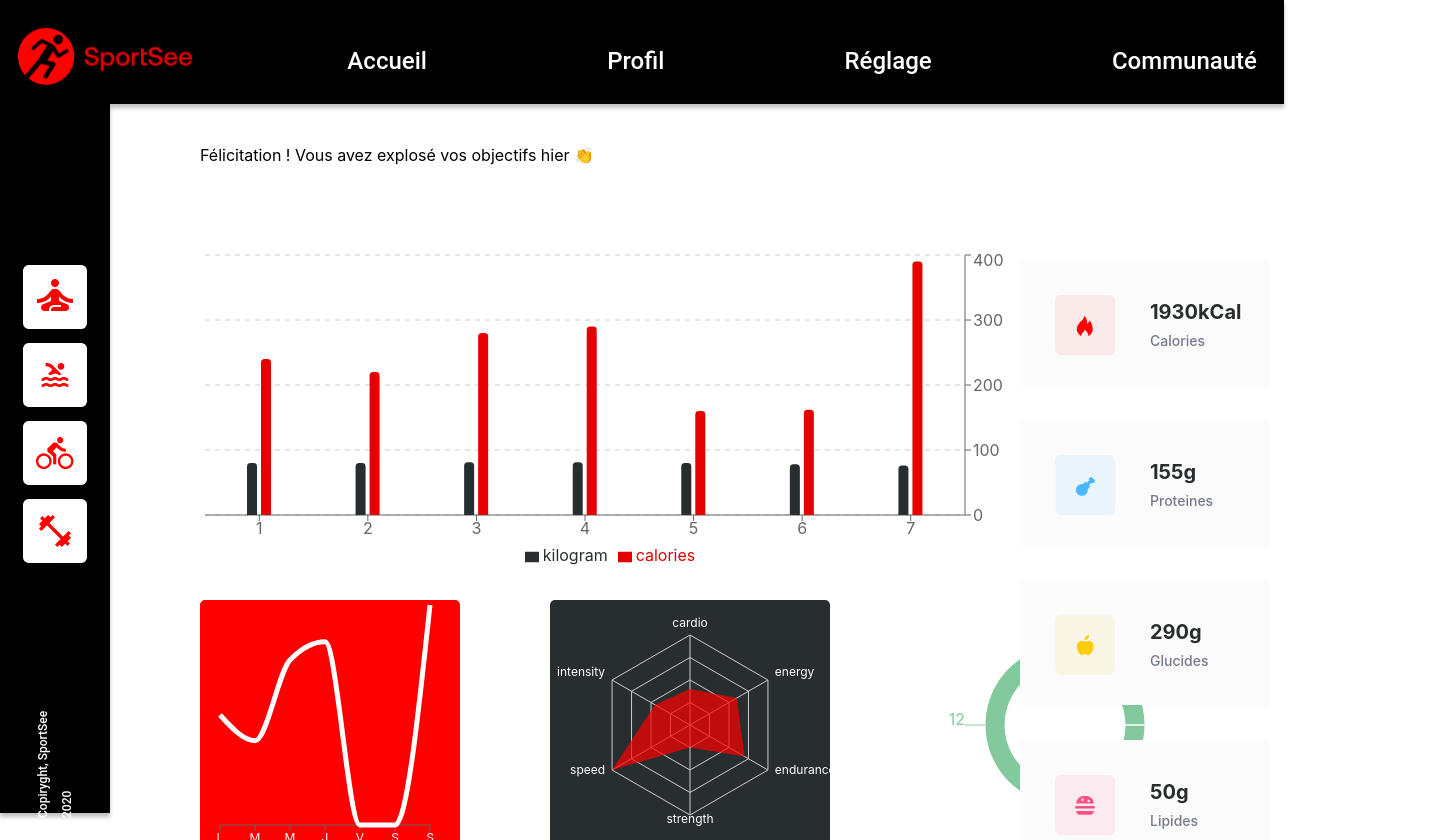
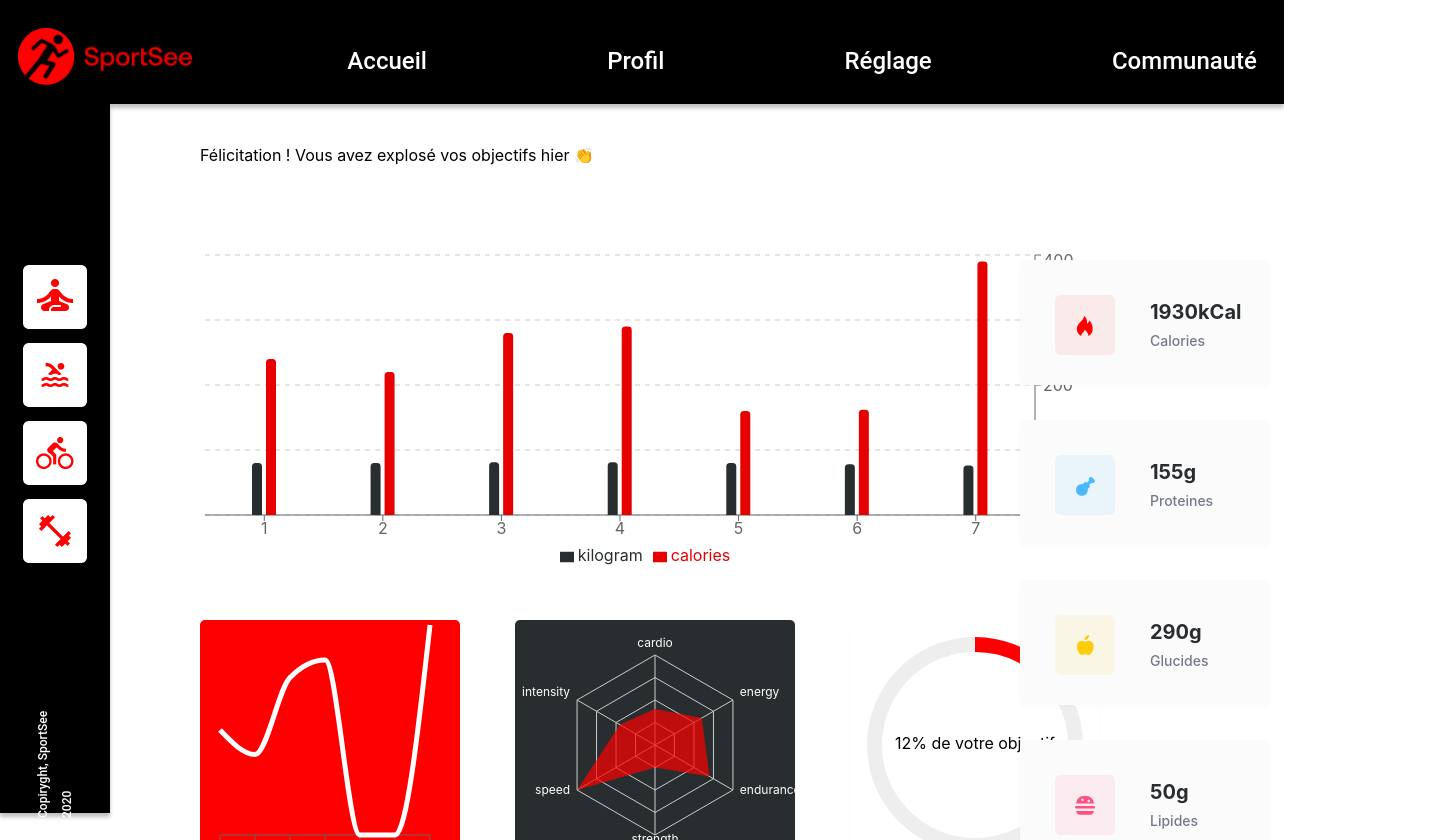
Before and after one commit to MaximilienProville75/MaximilienProville75-Proville_P12_22012022, a React (Create React App) app in the folder sportsee/: page / in a window 1280 px wide. Shown: the top 840 px of the page, 1430 px wide, since content can reach past the window. Built offline with nearby package versions, Linux system fonts and the light colour scheme; no server answers.

Commit message:
31-01 19:45 --> Graph Ongoing

```diff
--- a/sportsee/src/components/DashBoard/DailyActivity/DailyActivity.js
+++ b/sportsee/src/components/DashBoard/DailyActivity/DailyActivity.js
@@ -21,7 +21,7 @@ const data = [
 
 function DailyActivities() {
   return (
-    <BarChart width={830} height={320} data={data}>
+    <BarChart width={900} height={320} data={data}>
       <CartesianGrid strokeDasharray="5 5" vertical={false} />
       <XAxis dataKey="day" />
       <YAxis orientation="right" />
--- a/sportsee/src/components/DashBoard/DashBoard.css
+++ b/sportsee/src/components/DashBoard/DashBoard.css
@@ -3,27 +3,42 @@
     right: 10px;
     top: 260px;
 }
-
+.GraphList{
+    position:absolute;
+    top: 250px;
+    left: 200px;
+    display: flex;
+    max-width: 900px;
+    flex-wrap: wrap;
+}
 .AverageSession{
-    position:absolute;
+    /* position:absolute; */
     left: 200px;
     top: 600px;
 }
 
+.ThreeGraphs{
+    display: flex;
+    flex-direction: row;
+    justify-content:space-between;
+    width: 900px;
+    margin-top: 50px;
+}
+
 .PerformanceGraph{
-    position:absolute;
+    /* position:absolute; */
     left: 550px;
     top: 600px;
 }
 
 .kpiGraph{
-    position:absolute;
+    /* position:absolute; */
     left: 700px;
     top: 600px;
 }
 
 .DailyActivities{
-    position:absolute;
+    /* position:absolute; */
     left: 200px;
     top: 250px;
 }
--- a/sportsee/src/components/DashBoard/DashBoard.js
+++ b/sportsee/src/components/DashBoard/DashBoard.js
@@ -17,9 +17,11 @@ function Dashboard() {
     <>
       <HeaderNav />
       <UserInfos />
+      <div className="GraphList">
         <div className="DailyActivities">
           <DailyActivities />
         </div>
+        <div className="ThreeGraphs">
           <div className="AverageSession">
             <ObjectifGraph />
           </div>
@@ -28,6 +30,8 @@ function Dashboard() {
           </div>
           <div className="kpiGraph">
             <KpiGraph />
+          </div>
+        </div>
       </div>
       <div className="MacroList">
         <MacroNutrimentsList />
--- a/sportsee/src/components/DashBoard/KpiGraph/KpiGraph.css
+++ b/sportsee/src/components/DashBoard/KpiGraph/KpiGraph.css
@@ -0,0 +1,4 @@
+.kpiGraph{
+    border-radius: 5px;
+    box-shadow: 0px 2px 4px 0px #00000005;
+}
--- a/sportsee/src/components/DashBoard/KpiGraph/KpiGraph.js
+++ b/sportsee/src/components/DashBoard/KpiGraph/KpiGraph.js
@@ -1,105 +1,57 @@
 import React from "react";
-import { PieChart, Pie } from "recharts";
-
-// const data01 = [
-//   {
-//     name: "Group A",
-//     value: 400,
-//   },
-//   {
-//     name: "Group B",
-//     value: 300,
-//   },
-//   {
-//     name: "Group C",
-//     value: 300,
-//   },
-//   {
-//     name: "Group D",
-//     value: 200,
-//   },
-//   {
-//     name: "Group E",
-//     value: 278,
-//   },
-//   {
-//     name: "Group F",
-//     value: 189,
-//   },
-// ];
-// const data02 = [
-//   {
-//     name: "Group A",
-//     value: 2400,
-//   },
-//   {
-//     name: "Group B",
-//     value: 4567,
-//   },
-//   {
-//     name: "Group C",
-//     value: 1398,
-//   },
-//   {
-//     name: "Group D",
-//     value: 9800,
-//   },
-//   {
-//     name: "Group E",
-//     value: 3908,
-//   },
-//   {
-//     name: "Group F",
-//     value: 4800,
-//   },
-// ];
+import "./../KpiGraph/KpiGraph.css";
+import {
+  RadialBarChart,
+  RadialBar,
+  Legend,
+  ResponsiveContainer,
+  PolarAngleAxis,
+} from "recharts";
 
 const data = [
   {
+    name: "l1",
     value: 12,
-  },
-];
-const data2 = [
-  {
-    value: 88,
   },
 ];
 
 function KpiGraph() {
   return (
-    <PieChart width={730} height={250}>
-      {/* <Pie
-        data={data01}
+    <RadialBarChart
+      width={250}
+      height={250}
+      cx="50%"
+      cy="50%"
+      innerRadius={100}
+      outerRadius={100}
+      barSize={15}
+      data={data}
+      startAngle={90}
+      endAngle={-270}
+    >
+      <PolarAngleAxis
+        type="number"
+        domain={[0, 100]}
+        angleAxisId={0}
+        tick={false}
+      />
+      <RadialBar
+        background
+        clockWise
         dataKey="value"
-        nameKey="name"
-        cx="50%"
-        cy="50%"
-        outerRadius={50}
-        fill="#8884d8"
-      /> */}
-      <Pie
-        data={data2}
-        dataKey="value"
-        nameKey="name"
-        cx="50%"
-        cy="50%"
-        innerRadius={60}
-        outerRadius={80}
-        fill="white"
-        label
+        // cornerRadius={circleSize / 2}
+        fill="#FF0000"
       />
-      <Pie
-        data={data}
-        dataKey="value"
-        nameKey="name"
-        cx="50%"
-        cy="50%"
-        innerRadius={60}
-        outerRadius={80}
-        fill="#82ca9d"
-        label
-      />
-    </PieChart>
+      <text
+        x="50%"
+        y="50%"
+        textAnchor="middle"
+        dominantBaseline="middle"
+        className="progress-label"
+      >
+        12% de votre objectif
+      </text>
+    </RadialBarChart>
   );
 }
 
--- a/sportsee/src/components/DashBoard/ObjectifGraph/ObjectifGraph.js
+++ b/sportsee/src/components/DashBoard/ObjectifGraph/ObjectifGraph.js
@@ -48,7 +48,7 @@ function ObjectifGraph() {
     <div>
       <LineChart
         width={260}
-        height={260}
+        height={250}
         data={data}
         margin={{ top: 5, right: 30, left: 20, bottom: 5 }}
         background="#FF0000"
```
Lines whose indentation alone changed are shown as unchanged.
